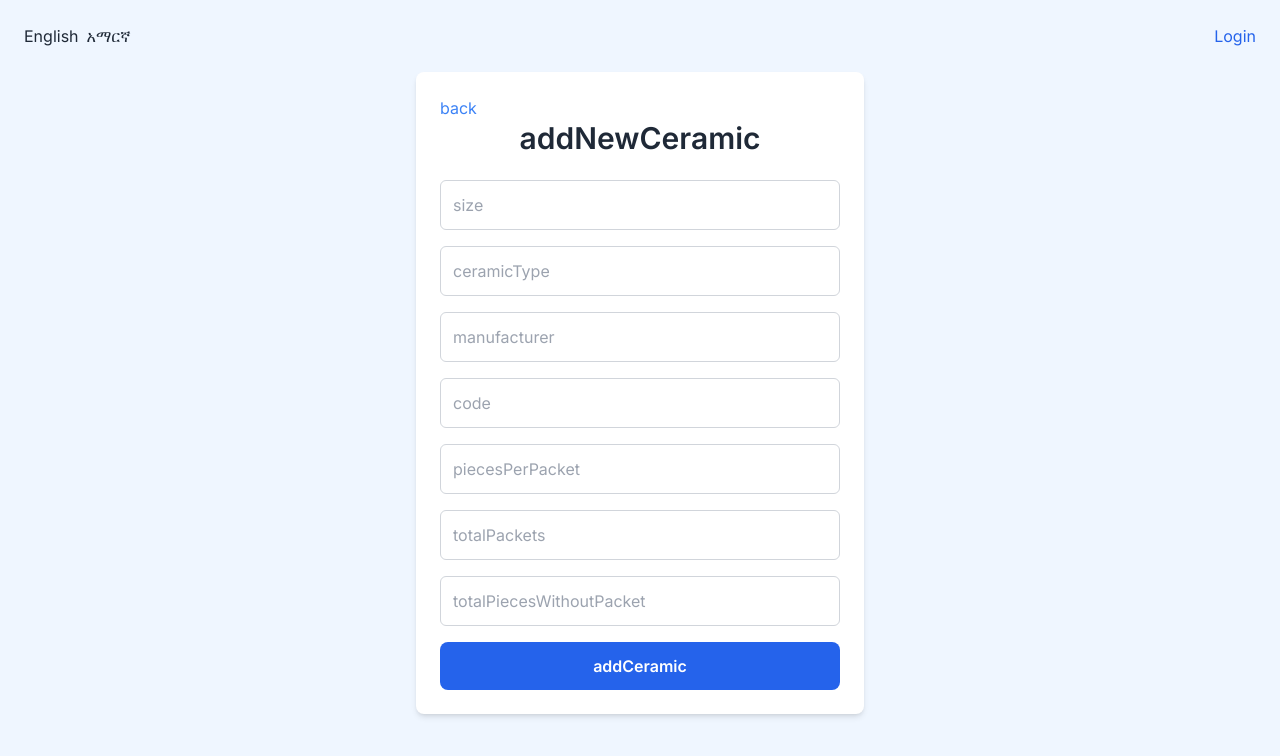
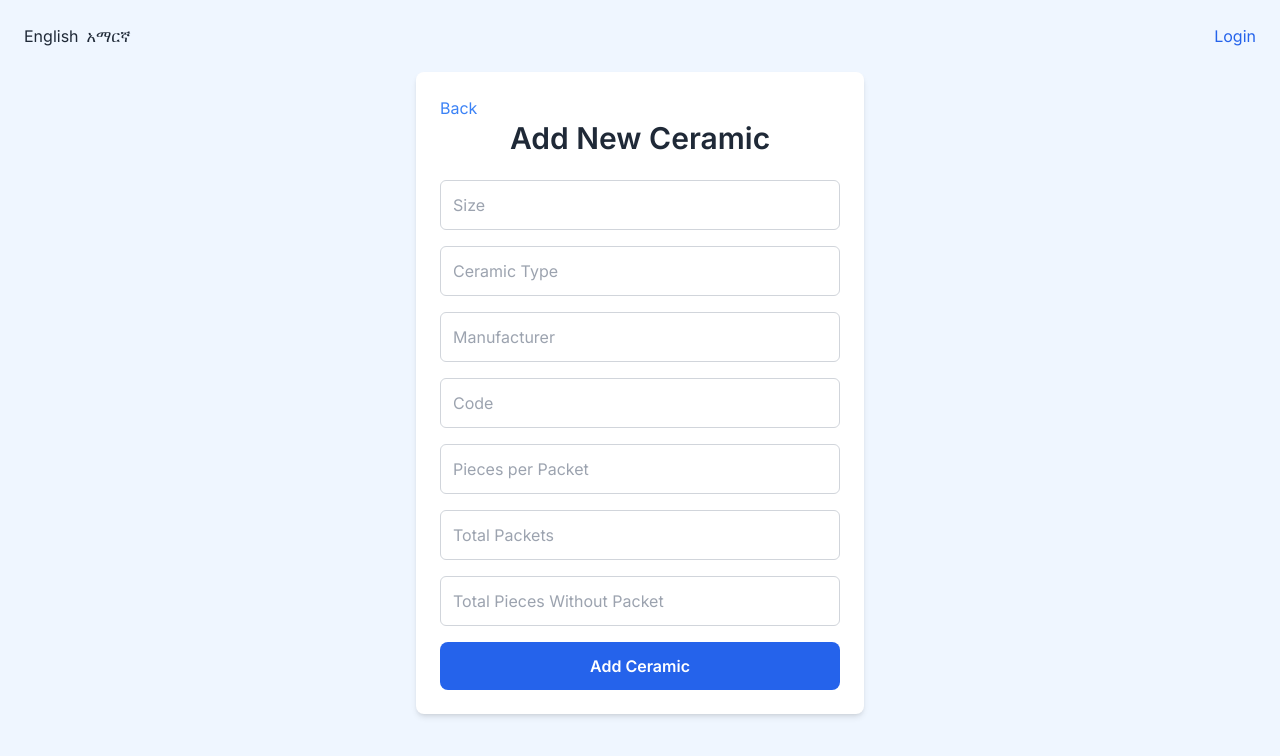
Before and after one commit to tsegaye27/ceramics-store, a Next.js app: page /ceramics/add in a window 1280 px wide. Shown: the top 756 px of the page. Built offline with nearby package versions, Linux system fonts and the light colour scheme; no server answers.

Commit message:
refactor CeramicForm component; implement form submission with toast notifications and loading state; update input types for better validation

```diff
--- a/app/(pages)/ceramics/add/page.tsx
+++ b/app/(pages)/ceramics/add/page.tsx
@@ -1,78 +1,94 @@
+"use client";
+
 import { addNewCeramicAction } from "@/app/_lib/actions";
 import Link from "next/link";
+import { useTransition } from "react";
+import { toast } from "react-hot-toast";
 
-const CeramicForm = async () => {
+const CeramicForm = () => {
+  const [isPending, startTransition] = useTransition();
+
+  const handleSubmit = async (formData: FormData) => {
+    startTransition(async () => {
+      try {
+        await addNewCeramicAction(formData);
+        toast.success("Ceramic added successfully!");
+      } catch (error) {
+        if (error instanceof Error) {
+          toast.error(error.message); // Show error message in toast
+        } else {
+          toast.error("An unexpected error occurred.");
+        }
+      }
+    });
+  };
+
   return (
-    <>
     <div className="p-6 max-w-md mx-auto bg-white rounded-lg shadow-md">
       <Link href="/ceramics" className="text-blue-500">
-          back
+        Back
       </Link>
       <h1 className="text-3xl font-semibold text-center text-gray-800 mb-6">
-          addNewCeramic
+        Add New Ceramic
       </h1>
-        <form action={addNewCeramicAction} className="flex flex-col space-y-4">
-          <div className="relative">
+      <form
+        action={(formData) => handleSubmit(formData)}
+        className="flex flex-col space-y-4"
+      >
         <input
           type="text"
           name="size"
-              placeholder="size"
-              className="border border-gray-300 rounded-md p-3 w-full focus:outline-none focus:ring-2 focus:ring-blue-500"
-            />
-          </div>
-
-          <div className="relative">
-            <input
-              type="text"
-              placeholder="ceramicType"
-              name="ceramicType"
-              className="border border-gray-300 rounded-md p-3 w-full focus:outline-none focus:ring-2 focus:ring-blue-500"
-            />
-          </div>
-
-          <div className="relative">
-            <input
-              type="text"
-              placeholder="manufacturer"
-              name="manufacturer"
-              className="border border-gray-300 rounded-md p-3 w-full focus:outline-none focus:ring-2 focus:ring-blue-500"
-            />
-          </div>
-
-          <input
-            type="text"
-            name="code"
-            placeholder="code"
+          placeholder="Size"
           className="border border-gray-300 rounded-md p-3 w-full focus:outline-none focus:ring-2 focus:ring-blue-500"
         />
         <input
           type="text"
-            name="piecesPerPacket"
-            placeholder="piecesPerPacket"
+          name="ceramicType"
+          placeholder="Ceramic Type"
           className="border border-gray-300 rounded-md p-3 w-full focus:outline-none focus:ring-2 focus:ring-blue-500"
         />
         <input
           type="text"
-            name="totalPackets"
-            placeholder="totalPackets"
+          name="manufacturer"
+          placeholder="Manufacturer"
           className="border border-gray-300 rounded-md p-3 w-full focus:outline-none focus:ring-2 focus:ring-blue-500"
         />
         <input
           type="text"
-            name="totalPiecesWithoutPacket"
-            placeholder="totalPiecesWithoutPacket"
+          name="code"
+          placeholder="Code"
           className="border border-gray-300 rounded-md p-3 w-full focus:outline-none focus:ring-2 focus:ring-blue-500"
         />
-
+        <input
+          type="number"
+          name="piecesPerPacket"
+          placeholder="Pieces per Packet"
+          className="border border-gray-300 rounded-md p-3 w-full focus:outline-none focus:ring-2 focus:ring-blue-500"
+        />
+        <input
+          type="number"
+          name="totalPackets"
+          placeholder="Total Packets"
+          className="border border-gray-300 rounded-md p-3 w-full focus:outline-none focus:ring-2 focus:ring-blue-500"
+        />
+        <input
+          type="number"
+          name="totalPiecesWithoutPacket"
+          placeholder="Total Pieces Without Packet"
+          className="border border-gray-300 rounded-md p-3 w-full focus:outline-none focus:ring-2 focus:ring-blue-500"
+        />
         <button
           type="submit"
-            className="bg-blue-600 text-white py-3 rounded-lg font-semibold hover:bg-blue-700 transition duration-200"
+          className={`bg-blue-600 text-white py-3 rounded-lg font-semibold hover:bg-blue-700 transition duration-200 ${
+            isPending ? "opacity-50 cursor-not-allowed" : ""
+          }`}
+          disabled={isPending}
         >
-            addCeramic
+          {isPending ? "Adding..." : "Add Ceramic"}
         </button>
       </form>
     </div>
-    </>
   );
 };
+
 export default CeramicForm;
--- a/app/_services/ceramicsService.ts
+++ b/app/_services/ceramicsService.ts
@@ -1,7 +1,6 @@
 import dbConnect from "../_lib/mongoose";
 import Ceramics from "../_models/ceramics";
 import { ICeramics } from "../_models/ceramics/types";
-import logger from "../_utils/logger";
 
 export const serviceGetAllCeramics = async (): Promise<ICeramics[]> => {
   await dbConnect();
```
Lines whose indentation alone changed are shown as unchanged.
